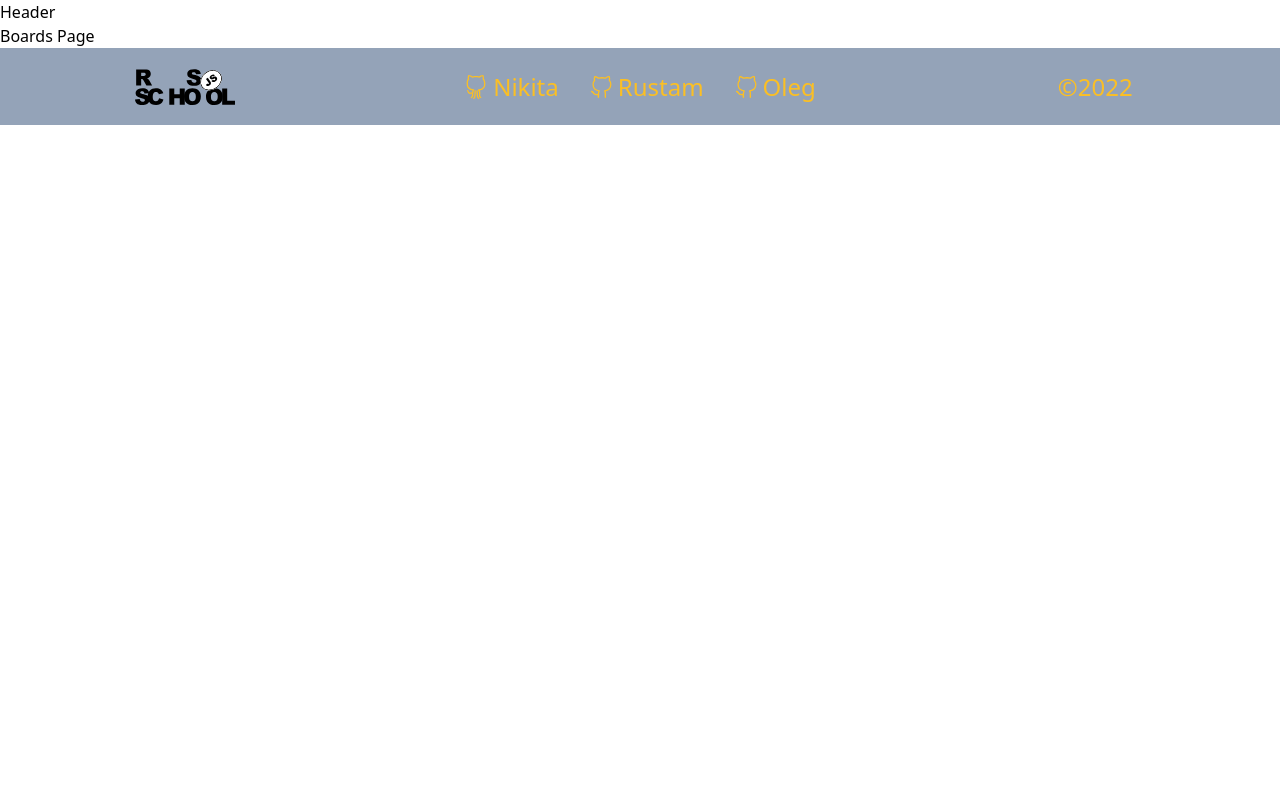
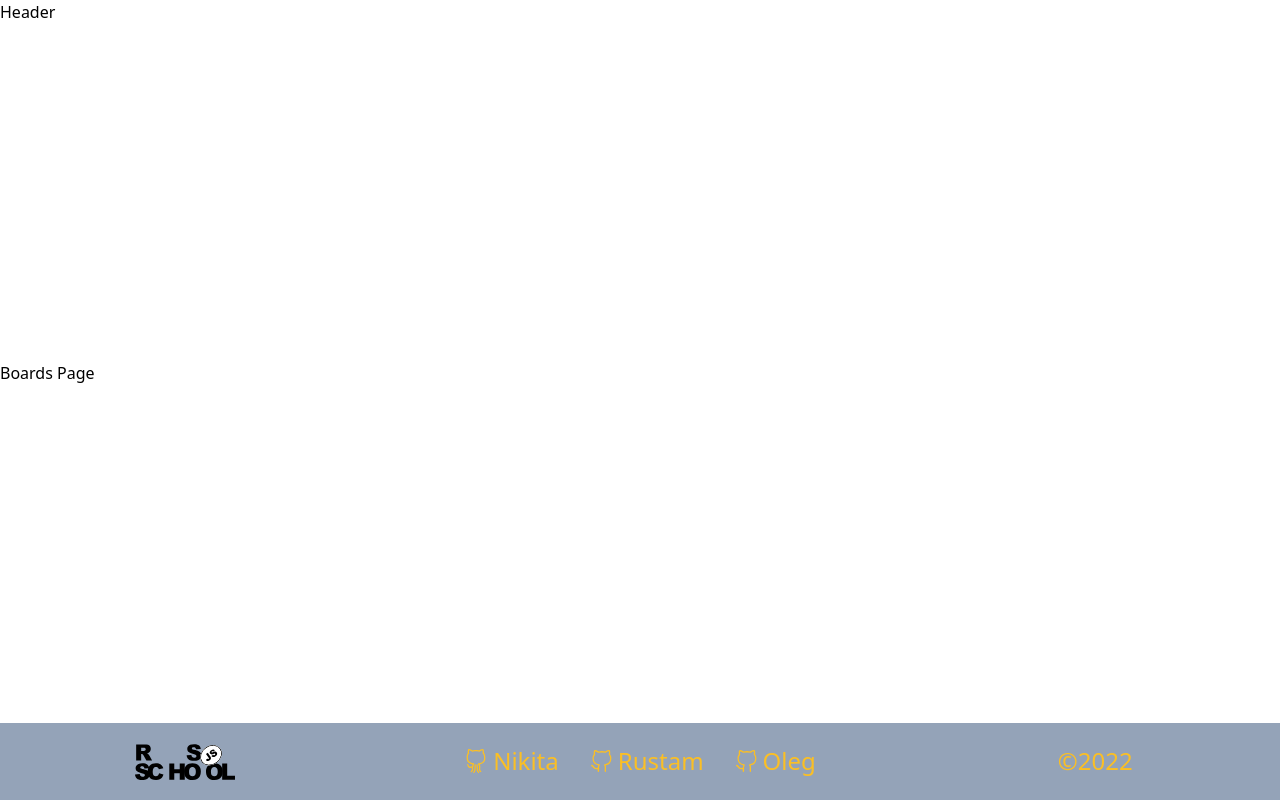
Before and after one commit to lg0leg/project-management-app, a React (Create React App) app: page / in a window 1280 px wide. Built offline with nearby package versions, Linux system fonts and the light colour scheme.

Commit message:
feat: added layout styles

```diff
--- a/src/components/App.tsx
+++ b/src/components/App.tsx
@@ -4,12 +4,12 @@
 
 function App() {
   return (
-    <>
+    <div className="flex h-screen flex-col justify-between">
       {/* Replace with real Header */}
       <header>Header</header>
       <Main />
       <Footer />
-    </>
+    </div>
   );
 }
 
```
